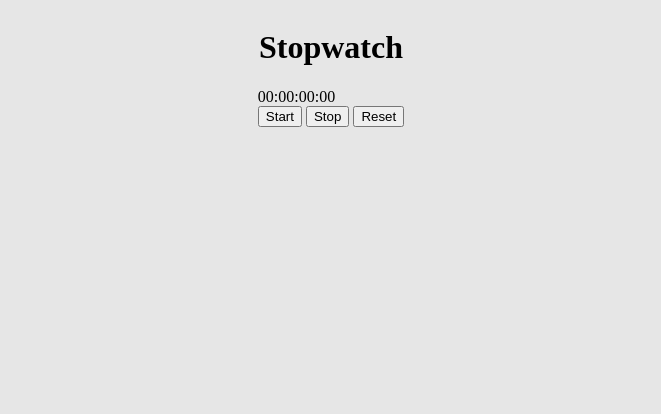
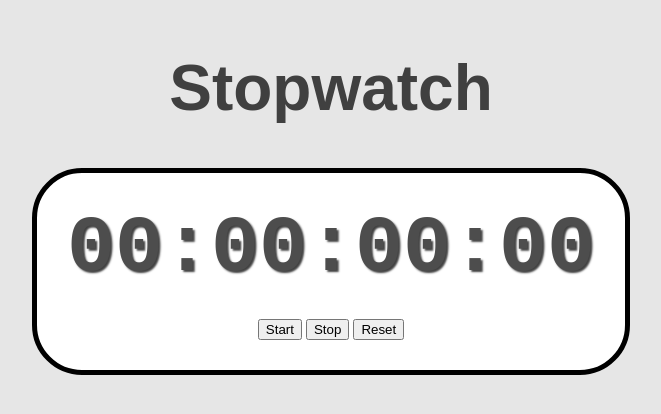
Before and after one commit to pcarydev/Stopwatch, a plain HTML site: page index.html in a window 1280 px wide. Shown: the whole page, without its empty margins (309-970 px from the left). Drawn offline with Linux system fonts and the light colour scheme.

Commit message:
Set styles for container and display

```diff
--- a/styles.css
+++ b/styles.css
@@ -4,3 +4,28 @@ body {
     align-items: center;
     background-color: hsl(0, 0%, 90%);
 }
+
+#myH1 {
+    font-size: 4rem;
+    font-family: "Arial", sans-serif;
+    color: hsl(0, 0%, 25%);
+}
+
+#container {
+    display: flex;
+    flex-direction: column;
+    align-items: center;
+    padding: 30px;
+    border: 5px solid;
+    border-radius: 50px;
+    background-color: white;
+}
+
+#display {
+    font-size: 5rem;
+    font-family: monospace;
+    font-weight: bold;
+    color: hsl(0, 0%, 30%);
+    text-shadow: 2px 2px 2px hsla(0, 0%, 0%, 0.75);
+    margin-bottom: 25px;
+}
```
